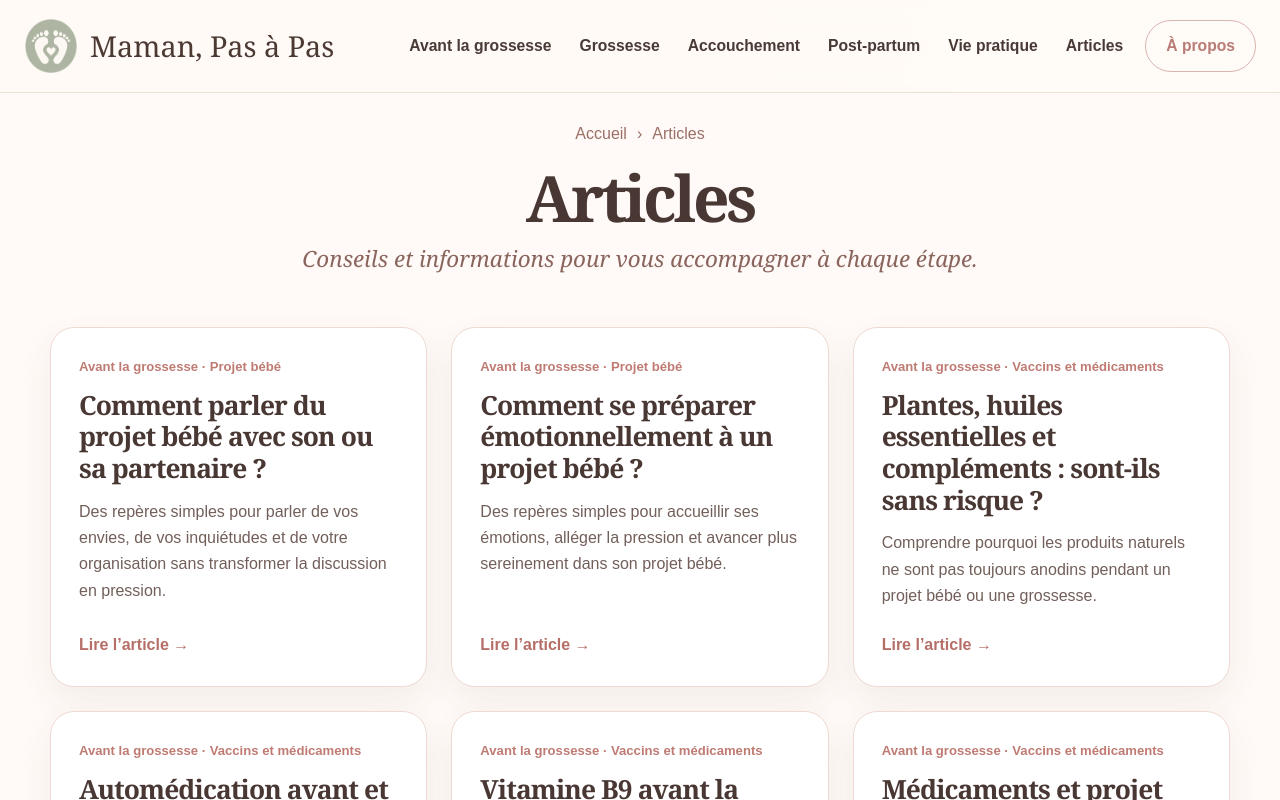
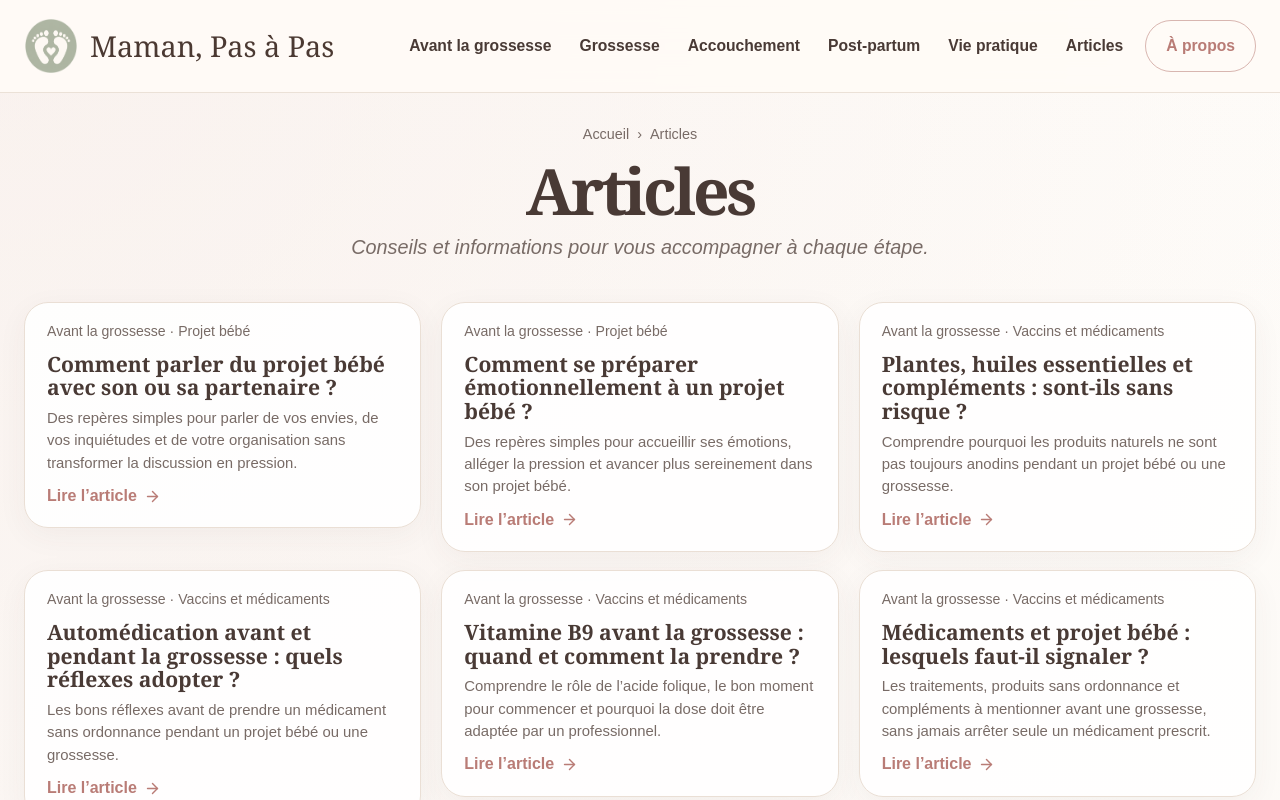
Before and after one commit to Yelenna04/maman-pas-a-pas, a Next.js app: page /articles in a window 1280 px wide. Shown: the top 800 px of the page. Built offline with nearby package versions, Linux system fonts and the light colour scheme.

Commit message:
Add files via upload

```diff
--- a/app/articles/page.tsx
+++ b/app/articles/page.tsx
@@ -1,156 +1,73 @@
+import type { Metadata } from "next";
 import Link from "next/link";
+import { ArrowRight } from "lucide-react";
 import { articles } from "@/lib/articles";
 
-export const metadata = {
-  title: "Tous les articles | Maman, Pas à Pas",
+export const metadata: Metadata = {
+  title: "Articles",
   description:
-    "Retrouvez tous les articles de Maman, Pas à Pas pour vous accompagner avant, pendant et après la grossesse.",
+    "Conseils et informations pour vous accompagner à chaque étape.",
 };
 
 export default function ArticlesPage() {
   return (
-    <main
-      style={{
-        minHeight: "100vh",
-        background: "#fffaf7",
-        padding: "30px 20px 96px",
-      }}
-    >
-      <section
-        style={{
-          width: "100%",
-          maxWidth: "1180px",
-          margin: "0 auto",
-        }}
-      >
-        <div
-          style={{
-            width: "100%",
-            margin: "0 auto 52px",
-            textAlign: "center",
-          }}
-        >
-          <nav
-            aria-label="Fil d’Ariane"
-            style={{
-              marginBottom: "18px",
-              color: "#9a6f66",
-              fontSize: "1rem",
-              lineHeight: 1.4,
-            }}
-          >
-            <Link
-              href="/"
-              style={{
-                color: "inherit",
-                textDecoration: "none",
-              }}
-            >
-              Accueil
-            </Link>
-            <span aria-hidden="true" style={{ margin: "0 10px" }}>
-              ›
-            </span>
+    <>
+      <section className="page-hero category-page-hero">
+        <div className="container">
+          <div className="breadcrumbs">
+            <Link href="/">Accueil</Link>
+            <span>›</span>
             <span>Articles</span>
-          </nav>
+          </div>
 
-          <h1
-            style={{
-              margin: "0 0 10px",
-              color: "#493733",
-              fontFamily: 'Georgia, "Times New Roman", serif',
-              fontSize: "clamp(3rem, 5vw, 4rem)",
-              lineHeight: 1.08,
-              fontWeight: 700,
-            }}
-          >
-            Articles
-          </h1>
+          <h1>Articles</h1>
 
-          <p
-            style={{
-              margin: 0,
-              color: "#8a655d",
-              fontFamily: 'Georgia, "Times New Roman", serif',
-              fontSize: "clamp(1.15rem, 1.8vw, 1.4rem)",
-              fontStyle: "italic",
-              lineHeight: 1.45,
-            }}
-          >
+          <p className="lead">
             Conseils et informations pour vous accompagner à chaque étape.
           </p>
         </div>
+      </section>
 
-        <div
+      <section className="section-sm category-page-content">
+        <div className="container">
+          <div className="grid-3 category-grid">
+            {articles.map((article) => (
+              <Link
+                key={article.slug}
+                href={`/articles/${article.slug}`}
+                className="category-card-link"
+                aria-label={`Lire ${article.title}`}
+              >
+                <article className="card card-hover">
+                  <p
+                    className="muted"
                     style={{
-            display: "grid",
-            gridTemplateColumns: "repeat(auto-fit, minmax(280px, 1fr))",
-            gap: "24px",
-          }}
-        >
-          {articles.map((article) => (
-            <article
-              key={article.slug}
-              style={{
-                display: "flex",
-                flexDirection: "column",
-                padding: "28px",
-                border: "1px solid #efd9d3",
-                borderRadius: "24px",
-                background: "#ffffff",
-                boxShadow: "0 14px 34px rgba(93, 66, 59, 0.07)",
-              }}
-            >
-              <p
-                style={{
-                  margin: "0 0 12px",
-                  color: "#bf7b73",
-                  fontSize: "0.82rem",
-                  fontWeight: 700,
+                      marginBottom: "10px",
+                      fontSize: ".88rem",
                     }}
                   >
                     {article.category}
-                {article.subcategory ? ` · ${article.subcategory}` : ""}
+                    {article.subcategory
+                      ? ` · ${article.subcategory}`
+                      : ""}
                   </p>
 
-              <h2
-                style={{
-                  margin: "0 0 14px",
-                  color: "#493733",
-                  fontFamily: 'Georgia, "Times New Roman", serif',
-                  fontSize: "1.65rem",
-                  lineHeight: 1.2,
-                }}
-              >
-                {article.title}
-              </h2>
+                  <h3>{article.title}</h3>
 
-              <p
-                style={{
-                  flex: 1,
-                  margin: "0 0 22px",
-                  color: "#725f59",
-                  lineHeight: 1.65,
-                }}
-              >
+                  <p className="muted">
                     {article.description}
                   </p>
 
-              <Link
-                href={`/articles/${article.slug}`}
-                style={{
-                  alignSelf: "flex-start",
-                  color: "#b66f68",
-                  fontWeight: 700,
-                  textDecoration: "none",
-                }}
-              >
-                Lire l’article →
+                  <span className="link-arrow">
+                    Lire l’article
+                    <ArrowRight size={17} />
+                  </span>
+                </article>
               </Link>
-            </article>
             ))}
           </div>
+        </div>
       </section>
-    </main>
+    </>
   );
 }
```
Lines whose indentation alone changed are shown as unchanged.
